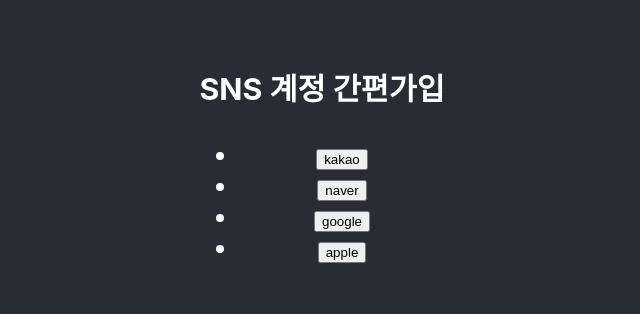
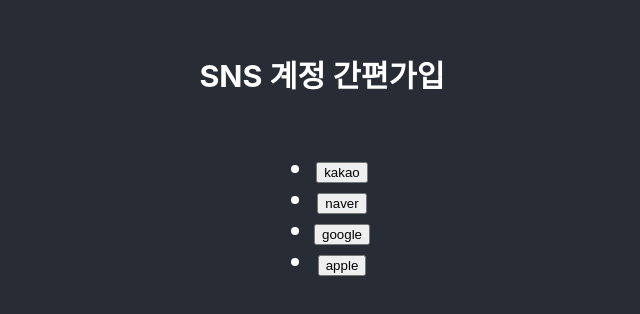
Before and after one commit to Jang-JinYoung/react-sns-login, a React (Create React App) app: page / in a window 1280 px wide. Shown: the part 238-552 px from the top of the page, without its empty margins (318-958 px from the left). Built offline with nearby package versions, Linux system fonts and the light colour scheme.

Commit message:
sns 로그인

```diff
--- a/src/App.js
+++ b/src/App.js
@@ -1,4 +1,3 @@
-import logo from './logo.svg';
 import './App.css';
 
 function App() {
@@ -36,7 +35,6 @@
   return (
     <div className="App">
       <header className="App-header">
-        <div className="login_sns">
         <h3>SNS 계정 간편가입</h3>
         <ul>
           {loginType.map((type) => {
@@ -47,7 +45,6 @@
             );
           })}
         </ul>
-        </div>
       </header>
     </div>
   );
```
Lines whose indentation alone changed are shown as unchanged.
